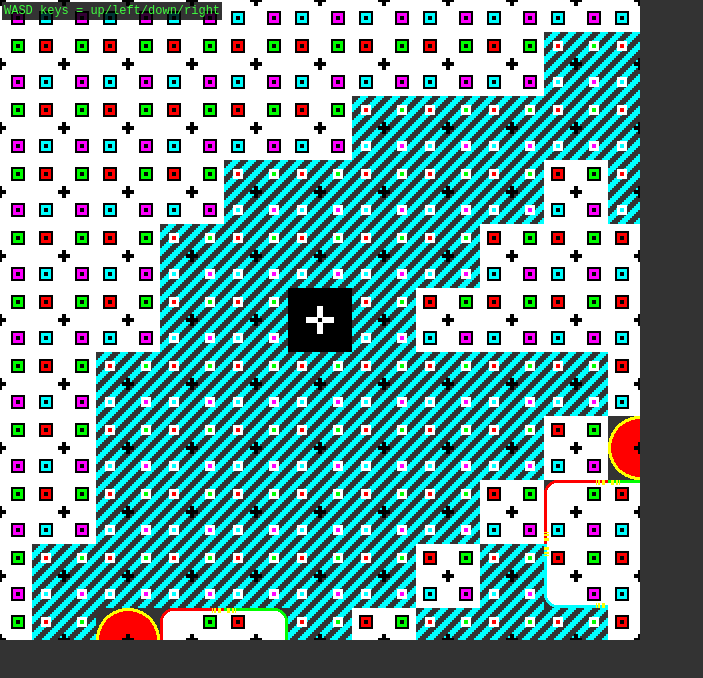
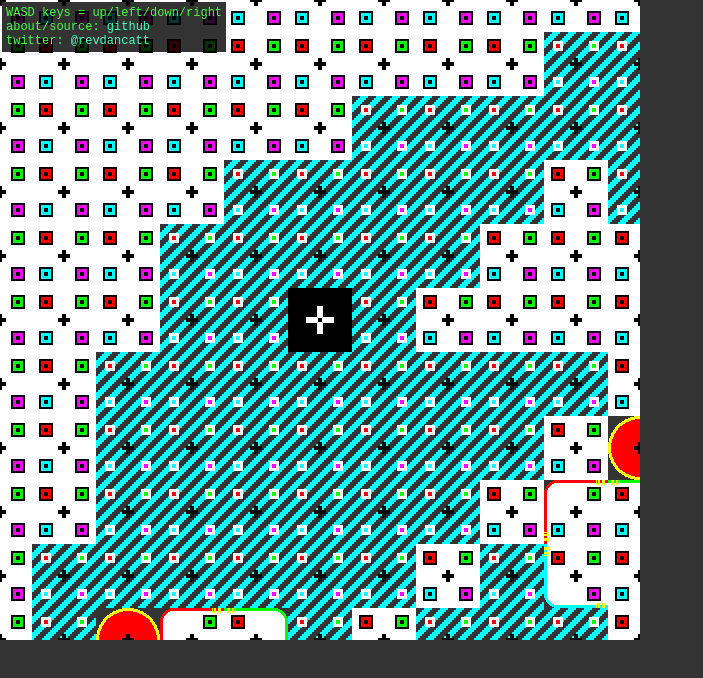
Before and after one commit to revdancatt/CAT714-robot-readable-repton, a plain HTML site: page index.html in a window 1280 px wide. Shown: the whole page, without its empty margins (0-703 px from the left). Drawn offline with Linux system fonts and the light colour scheme.

Commit message:
Add links and contact info.

```diff
--- a/css/main.css
+++ b/css/main.css
@@ -12,9 +12,13 @@ body {
     position: absolute;
     left: 2px;
     top: 2px;
-    padding: 2px;
+    padding: 4px;
 }
 
+.debug a {
+    text-decoration: none;
+    color: rgb(64, 255, 192);
+}
 .hidden {
     display: none;
 }
--- a/index.html
+++ b/index.html
@@ -14,7 +14,9 @@
     <canvas id="canvasSourceMap" width="2048" height="2048" class="hidden"></canvas>
 
     <div class="debug">
-      WASD keys = up/left/down/right
+      WASD keys = up/left/down/right<br />
+      about/source: <a href="https://github.com/revdancatt/CAT714-robot-readable-repton">github</a><br />
+      twitter: <a href="https://twitter.com/revdancatt">@revdancatt</a>
     </div>
 
     <script src="js/control.js?v=0.0"></script>
```
